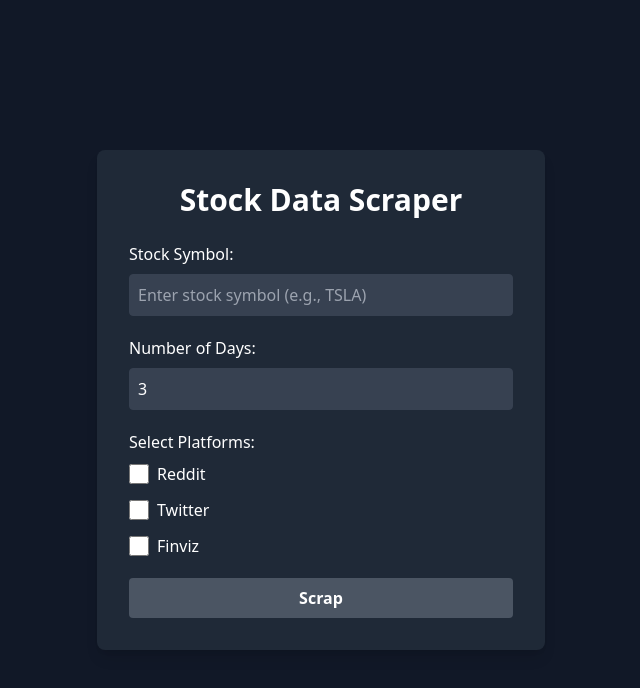
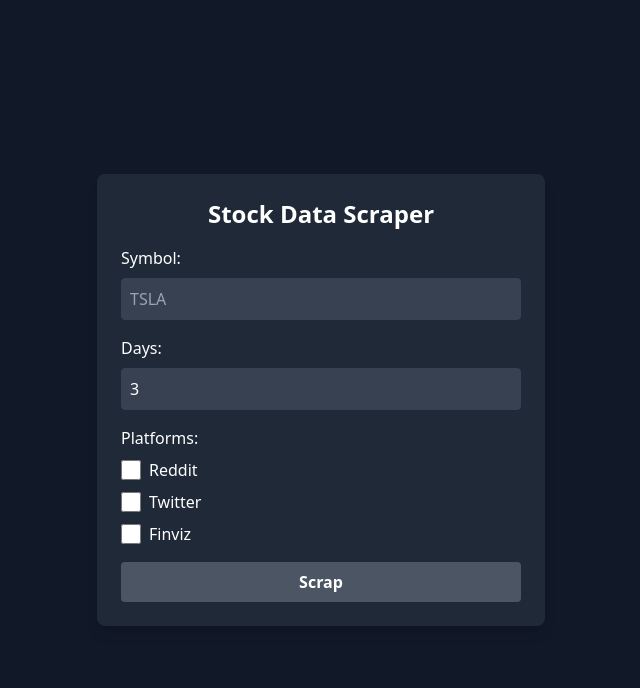
Before and after one commit to hassanelq/Stocks-sentiment-analysis, a Next.js app in the folder client/: page / in a window 1280 px wide. Shown: the top 688 px of the page, without its empty margins (319-959 px from the left). Built offline with nearby package versions, Linux system fonts and the light colour scheme.

Commit message:
Mise à jour des fichiers

```diff
--- a/client/app/page.js
+++ b/client/app/page.js
@@ -1,181 +1,44 @@
-// pages/index.js (or app/page.js if using Next.js 13 App Router)
-
 "use client";
 import { useState } from "react";
 
 export default function Home() {
-  const [selectedPlatforms, setSelectedPlatforms] = useState({
-    reddit: false,
-    twitter: false,
-    finviz: false,
-  });
+  const [selectedPlatforms, setSelectedPlatforms] = useState({ reddit: false, twitter: false, finviz: false });
   const [loading, setLoading] = useState(false);
-  const [results, setResults] = useState(null); // Changed to null for better conditional rendering
-  const [stockSymbol, setStockSymbol] = useState("");
+  const [results, setResults] = useState(null);
+  const [symbol, setSymbol] = useState("");
   const [days, setDays] = useState(3);
 
-  const handleCheckboxChange = (e) => {
-    const { name, checked } = e.target;
-    setSelectedPlatforms((prev) => ({
-      ...prev,
-      [name]: checked,
-    }));
-  };
+  const handleCheck = (e) => setSelectedPlatforms((p) => ({ ...p, [e.target.name]: e.target.checked }));
 
   const handleScrap = async () => {
     setLoading(true);
     setResults(null);
-    const platforms = Object.keys(selectedPlatforms).filter(
-      (platform) => selectedPlatforms[platform]
-    );
-
+    const platforms = Object.keys(selectedPlatforms).filter((p) => selectedPlatforms[p]);
     try {
-      const response = await fetch(`/api/scrap`, {
-        method: "POST",
-        headers: {
-          "Content-Type": "application/json",
-        },
-        body: JSON.stringify({
-          stock: stockSymbol,
-          platforms: platforms,
-          days: parseInt(days, 10),
-          max_tweets: 100,
-        }),
-      });
-
-      if (response.ok) {
-        const data = await response.json();
-        setResults(data);
-      } else {
-        const errorData = await response.json();
-        setResults({ error: errorData.error || "Failed to fetch data" });
-      }
-    } catch (error) {
-      setResults({ error: error.message });
-    }
-
+      const res = await fetch("/api/scrap", { method: "POST", headers: { "Content-Type": "application/json" }, body: JSON.stringify({ stock: symbol, platforms, days, max_tweets: 100 }) });
+      setResults(res.ok ? await res.json() : { error: (await res.json()).error || "Failed" });
+    } catch (err) { setResults({ error: err.message }); }
     setLoading(false);
   };
 
   return (
     <div className="min-h-screen bg-gray-900 flex items-center justify-center p-6">
-      <div className="w-full max-w-md bg-gray-800 text-white shadow-lg rounded-lg p-8">
-        <h1 className="text-3xl font-bold mb-6 text-center">
-          Stock Data Scraper
-        </h1>
-        <div className="mb-5">
-          <label className="block font-medium mb-2">Stock Symbol:</label>
-          <input
-            type="text"
-            className="w-full border border-gray-700 bg-gray-700 rounded p-2 text-white focus:outline-none focus:ring-2 focus:ring-blue-500"
-            value={stockSymbol}
-            onChange={(e) => setStockSymbol(e.target.value)}
-            placeholder="Enter stock symbol (e.g., TSLA)"
-          />
+      <div className="w-full max-w-md bg-gray-800 text-white shadow-lg rounded-lg p-6">
+        <h1 className="text-2xl font-bold mb-4 text-center">Stock Data Scraper</h1>
+        <div className="mb-4">
+          <label className="block font-medium mb-2">Symbol:</label>
+          <input type="text" className="w-full border border-gray-700 bg-gray-700 rounded p-2 text-white focus:outline-none focus:ring-2 focus:ring-blue-500" value={symbol} onChange={(e) => setSymbol(e.target.value)} placeholder="TSLA" />
         </div>
-        <div className="mb-5">
-          <label className="block font-medium mb-2">Number of Days:</label>
-          <input
-            type="number"
-            min="1"
-            className="w-full border border-gray-700 bg-gray-700 rounded p-2 text-white focus:outline-none focus:ring-2 focus:ring-blue-500"
-            value={days}
-            onChange={(e) => setDays(e.target.value)}
-            placeholder="Enter number of days to scrape (e.g., 3)"
-          />
+        <div className="mb-4">
+          <label className="block font-medium mb-2">Days:</label>
+          <input type="number" min="1" className="w-full border border-gray-700 bg-gray-700 rounded p-2 text-white focus:outline-none focus:ring-2 focus:ring-blue-500" value={days} onChange={(e) => setDays(e.target.value)} placeholder="3" />
         </div>
-        <div className="mb-5">
-          <label className="block font-medium mb-2">Select Platforms:</label>
-          <div className="space-y-3">
-            <label className="flex items-center">
-              <input
-                type="checkbox"
-                name="reddit"
-                checked={selectedPlatforms.reddit}
-                onChange={handleCheckboxChange}
-                className="form-checkbox h-5 w-5 text-blue-600"
-              />
-              <span className="ml-2">Reddit</span>
-            </label>
-            <label className="flex items-center">
-              <input
-                type="checkbox"
-                name="twitter"
-                checked={selectedPlatforms.twitter}
-                onChange={handleCheckboxChange}
-                className="form-checkbox h-5 w-5 text-blue-600"
-              />
-              <span className="ml-2">Twitter</span>
-            </label>
-            <label className="flex items-center">
-              <input
-                type="checkbox"
-                name="finviz"
-                checked={selectedPlatforms.finviz}
-                onChange={handleCheckboxChange}
-                className="form-checkbox h-5 w-5 text-blue-600"
-              />
-              <span className="ml-2">Finviz</span>
-            </label>
-          </div>
+        <div className="mb-4">
+          <label className="block font-medium mb-2">Platforms:</label>
+          {Object.keys(selectedPlatforms).map((p) => <label key={p} className="flex items-center mb-2"><input type="checkbox" name={p} checked={selectedPlatforms[p]} onChange={handleCheck} className="form-checkbox h-5 w-5 text-blue-600" /><span className="ml-2 capitalize">{p}</span></label>)}
         </div>
-        <button
-          onClick={handleScrap}
-          disabled={
-            loading ||
-            !stockSymbol ||
-            !Object.values(selectedPlatforms).includes(true)
-          }
-          className={`w-full py-2 px-4 rounded text-white font-semibold ${
-            loading ||
-            !stockSymbol ||
-            !Object.values(selectedPlatforms).includes(true)
-              ? "bg-gray-600 cursor-not-allowed"
-              : "bg-blue-600 hover:bg-blue-700"
-          }`}
-        >
-          {loading ? "Scraping..." : "Scrap"}
-        </button>
-
-        {results && (
-          <div className="mt-6">
-            {results.error ? (
-              <div>
-                <h2 className="text-xl font-semibold mb-4 text-center text-red-400">
-                  Error
-                </h2>
-                <p className="text-center">{results.error}</p>
-              </div>
-            ) : (
-              <div>
-                <h2 className="text-xl font-semibold mb-4 text-center">
-                  Prediction:
-                </h2>
-                <p className="text-center">{results.prediction}</p>
-                {/* Optional: Display sentiment data */}
-                <div className="mt-4">
-                  <h3 className="text-lg font-medium mb-2">Sentiment Data:</h3>
-                  <div className="max-h-64 overflow-y-auto bg-gray-700 p-4 rounded">
-                    {results.data.map((item, index) => (
-                      <div key={index} className="mb-3">
-                        <p className="text-sm">
-                          <strong>Date:</strong> {item.date}
-                        </p>
-                        <p className="text-sm">
-                          <strong>Text:</strong> {item.text}
-                        </p>
-                        <p className="text-sm">
-                          <strong>Sentiment:</strong> {item.sentiment_label} (
-                          {item.sentiment_score.toFixed(2)})
-                        </p>
-                      </div>
-                    ))}
-                  </div>
-                </div>
-              </div>
-            )}
-          </div>
-        )}
+        <button onClick={handleScrap} disabled={loading || !symbol || !Object.values(selectedPlatforms).includes(true)} className={`w-full py-2 px-4 rounded text-white font-semibold ${loading || !symbol || !Object.values(selectedPlatforms).includes(true) ? "bg-gray-600 cursor-not-allowed" : "bg-blue-600 hover:bg-blue-700"}`}>{loading ? "Scraping..." : "Scrap"}</button>
+        {results && <div className="mt-4">{results.error ? <div className="text-center text-red-400 font-semibold">Error: {results.error}</div> : <div><h2 className="text-lg font-semibold mb-2 text-center">Prediction: {results.prediction}</h2>{results.data.length > 0 && <div className="mt-3"><h3 className="text-base font-medium mb-2">Sentiment Data</h3><div className="max-h-40 overflow-y-auto bg-gray-700 p-3 rounded space-y-2">{results.data.map((i, idx) => <div key={idx}><p className="text-sm"><strong>Date:</strong> {i.date}</p><p className="text-sm"><strong>Sentiment:</strong> {i.sentiment_label} ({i.sentiment_score.toFixed(2)})</p></div>)}</div></div>}</div>}</div>}
       </div>
     </div>
   );
```
Also changed, not shown: package.json (added, +7 -0 lines), client/tailwind.config.js (line endings or trailing spaces), 1 other file (tests, documents, lock files or other folders).
